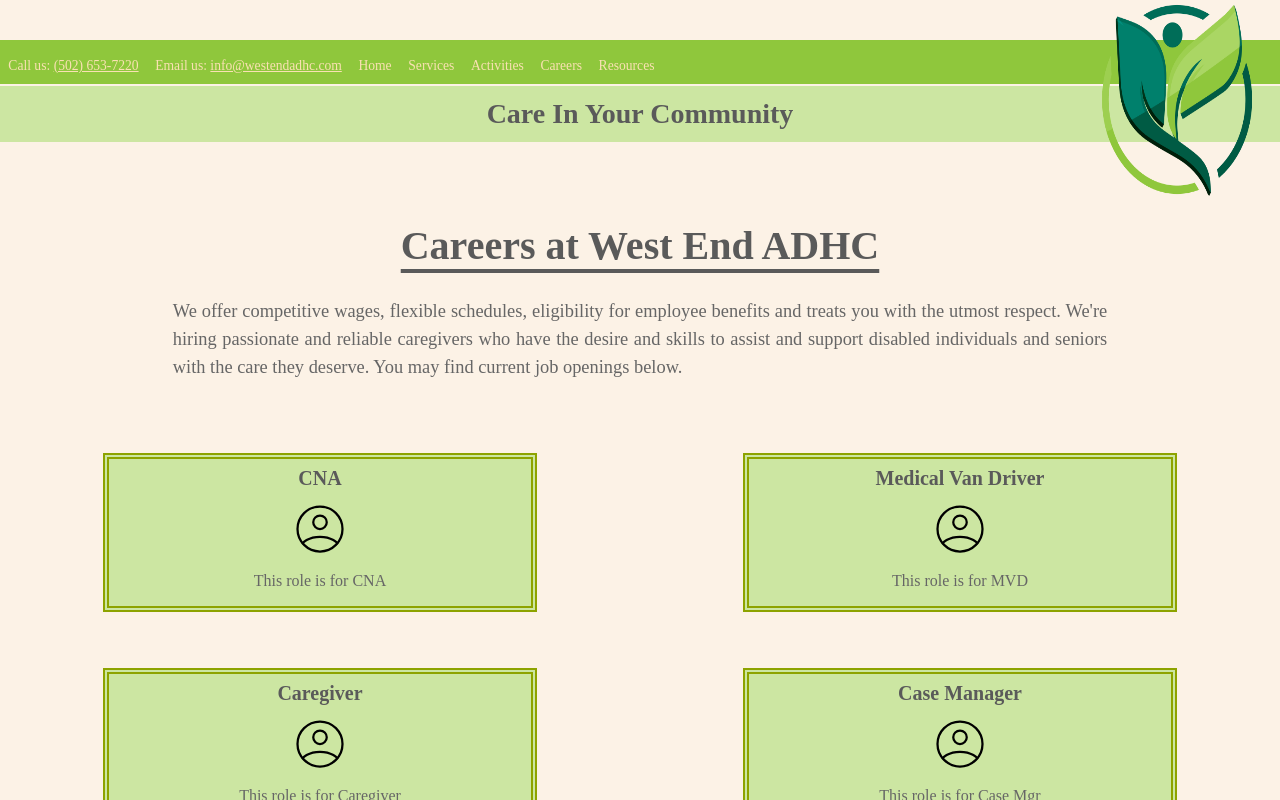
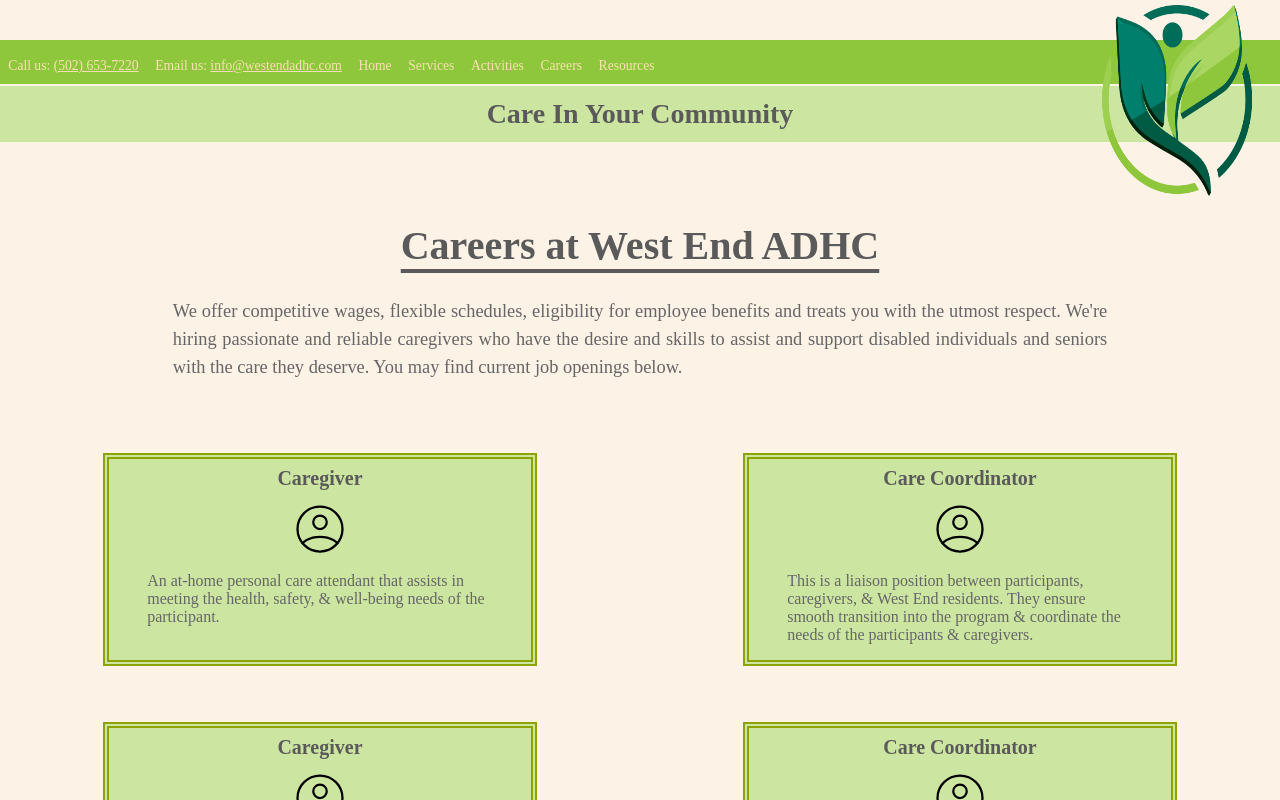
Before and after one commit to hamzafoy/westend_adhc, a React (Create React App) app: page /careers in a window 1280 px wide. Shown: the top 800 px of the page. Built offline with nearby package versions, Linux system fonts and the light colour scheme; a web font is replaced by a local one.

Commit message:
fixing content for career cards per client's input

```diff
--- a/src/components/Careers/Careers.css
+++ b/src/components/Careers/Careers.css
@@ -51,6 +51,7 @@
 }
 
 .careers-content__card p {
+    padding: 0 3vw;
     color: #666666;
     font-family: 'Alike Angular', serif;
 }
--- a/src/components/Careers/Careers.js
+++ b/src/components/Careers/Careers.js
@@ -120,7 +120,7 @@
                             <article className="careers-content__card">
 
                                 <h1>
-                                    CNA
+                                    Caregiver
                                 </h1>
 
                                 <svg width="54" height="54" stroke-width="1" viewBox="0 0 24 24" fill="none" xmlns="http://www.w3.org/2000/svg">
@@ -130,7 +130,7 @@
                                 </svg>
 
                                 <p>
-                                    This role is for CNA
+                                    An at-home personal care attendant that assists in meeting the health, safety, &amp; well-being needs of the participant.
                                 </p>
 
                             </article>
@@ -138,7 +138,7 @@
                             <article className="careers-content__card">
 
                                 <h1>
-                                    Medical Van Driver
+                                    Care Coordinator
                                 </h1>
 
                                 <svg width="54" height="54" stroke-width="1" viewBox="0 0 24 24" fill="none" xmlns="http://www.w3.org/2000/svg">
@@ -148,7 +148,8 @@
                                 </svg>
 
                                 <p>
-                                    This role is for MVD
+                                    This is a liaison position between participants, caregivers, &amp; West End residents. They ensure smooth transition
+                                    into the program &amp; coordinate the needs of the participants &amp; caregivers.
                                 </p>
 
                             </article>
@@ -166,7 +167,7 @@
                                 </svg>
 
                                 <p>
-                                    This role is for Caregiver
+                                    An at-home personal care attendant that assists in meeting the health, safety, &amp; well-being needs of the participant.
                                 </p>
 
                             </article>
@@ -174,7 +175,7 @@
                             <article className="careers-content__card">
 
                                 <h1>
-                                    Case Manager
+                                    Care Coordinator
                                 </h1>
 
                                 <svg width="54" height="54" stroke-width="1" viewBox="0 0 24 24" fill="none" xmlns="http://www.w3.org/2000/svg">
@@ -184,7 +185,8 @@
                                 </svg>
 
                                 <p>
-                                    This role is for Case Mgr
+                                    This is a liaison position between participants, caregivers, &amp; West End residents. They ensure smooth transition
+                                    into the program &amp; coordinate the needs of the participants &amp; caregivers.
                                 </p>
 
                             </article>
```
